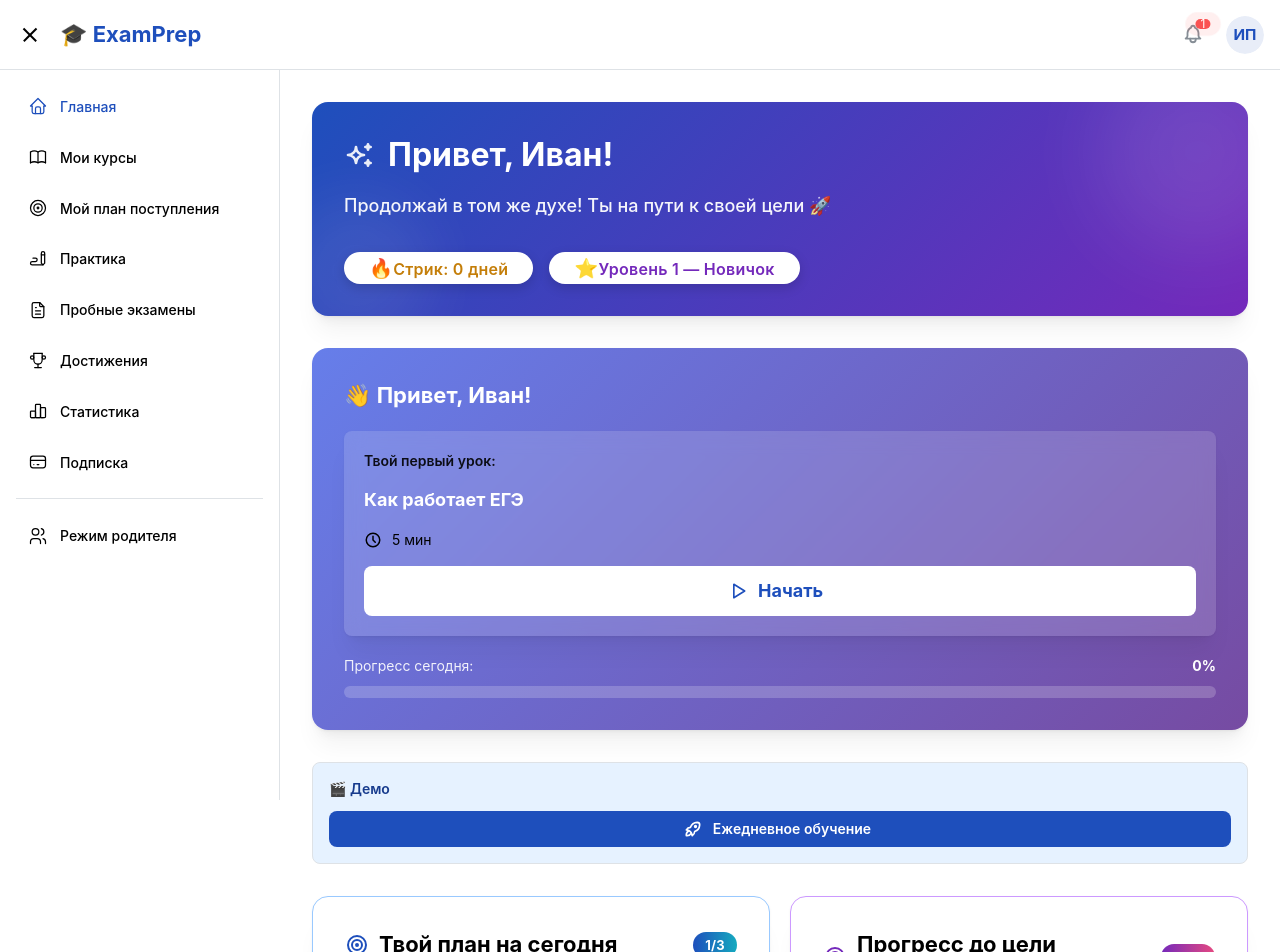
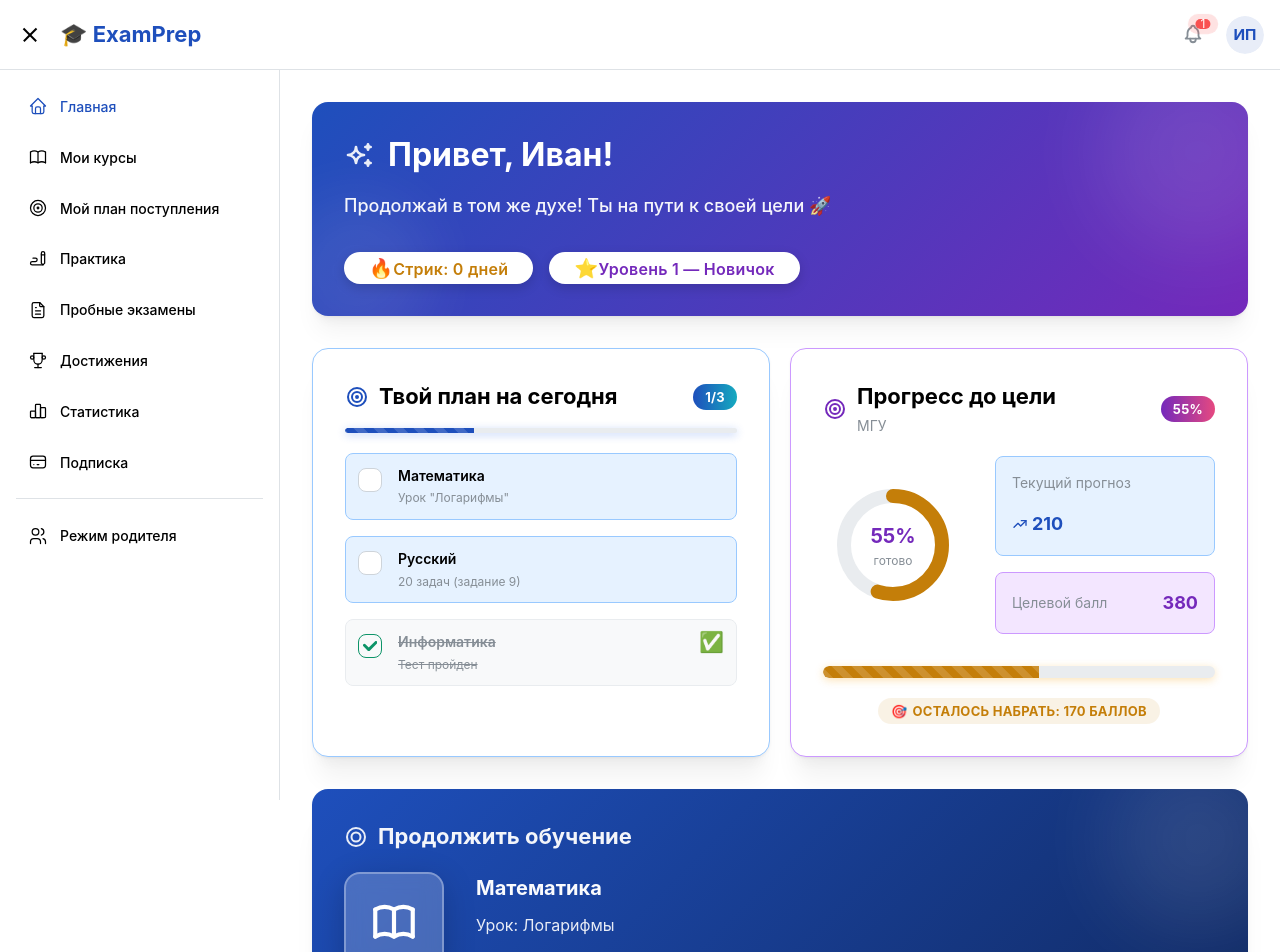
Before and after one commit to RichJsNomad/ExamPrep, a React (Vite) app: page /dashboard in a window 1280 px wide. Shown: the top 952 px of the page. Built offline with nearby package versions, Linux system fonts and the light colour scheme.

Commit message:
deleted 2 components from the dashboard

```diff
--- a/src/layouts/MainLayout.tsx
+++ b/src/layouts/MainLayout.tsx
@@ -39,9 +39,9 @@ export function MainLayout({ children }: MainLayoutProps) {
 
   const studentItems = [
     { icon: IconHome, label: 'Главная', href: '/dashboard', color: 'blue' },
-    { icon: IconBook, label: 'Мои курсы', href: '/courses', color: 'purple' },
+    { icon: IconBook, label: 'Мои курсы', href: '/lesson/first', color: 'purple' },
     { icon: IconTarget, label: 'Мой план поступления', href: '/roadmap', color: 'orange' },
-    { icon: IconWriting, label: 'Практика', href: '/practice', color: 'green' },
+    { icon: IconWriting, label: 'Практика', href: '/daily/practice', color: 'green' },
     { icon: IconFileText, label: 'Пробные экзамены', href: '/mock-exam/subjects', color: 'blue' },
     { icon: IconTrophy, label: 'Достижения', href: '/achievements', color: 'orange' },
     { icon: IconChartBar, label: 'Статистика', href: '/stats', color: 'purple' },
--- a/src/pages/StudentDashboard.tsx
+++ b/src/pages/StudentDashboard.tsx
@@ -1,9 +1,6 @@
-import { Container, SimpleGrid, Stack, Button, Paper, Text } from '@mantine/core'
-import { IconRocket } from '@tabler/icons-react'
+import { Container, SimpleGrid, Stack } from '@mantine/core'
 import { useNavigate } from 'react-router-dom'
 import { WelcomeSection } from '../components/dashboard/WelcomeSection'
-import { QuickStartCard } from '../components/dashboard/QuickStartCard'
-import { DailyPlanCard } from '../components/dashboard/DailyPlanCard'
 import { TodayPlanCard } from '../components/dashboard/TodayPlanCard'
 import { GoalProgressCard } from '../components/dashboard/GoalProgressCard'
 import { ContinueLearningCard } from '../components/dashboard/ContinueLearningCard'
@@ -40,34 +37,6 @@ export function StudentDashboard() {
     },
   ]
 
-  // Задачи для DailyPlanCard
-  const dailyTasks = [
-    {
-      id: '1',
-      title: 'Урок: Функции',
-      icon: '🎬',
-      duration: '12 мин',
-      completed: false,
-      route: '/daily/lesson',
-    },
-    {
-      id: '2',
-      title: 'Практика',
-      icon: '📝',
-      duration: '20 задач',
-      completed: false,
-      route: '/daily/practice',
-    },
-    {
-      id: '3',
-      title: 'Мини-тест',
-      icon: '✓',
-      duration: '5 вопросов',
-      completed: false,
-      route: '/daily/quiz',
-    },
-  ]
-
   const recentAchievements = [
     {
       id: '1',
@@ -85,9 +54,6 @@ export function StudentDashboard() {
     },
   ]
 
-  // Показываем QuickStartCard только для новых пользователей (streak === 0)
-  const showQuickStart = dailyData.streak === 0
-
   return (
     <Container size="xl" py="md">
       <Stack gap="xl">
@@ -99,41 +65,6 @@ export function StudentDashboard() {
           levelName="Новичок"
         />
 
-        {/* Быстрый старт для нового пользователя */}
-        {showQuickStart && (
-          <QuickStartCard
-            userName={userName}
-            lessonTitle="Как работает ЕГЭ"
-            lessonDuration={5}
-            todayProgress={0}
-          />
-        )}
-
-        {/* План на день (для постоянных пользователей) */}
-        {!showQuickStart && (
-          <DailyPlanCard
-            streak={dailyData.streak}
-            tasks={dailyTasks}
-            progress={dailyData.todayProgress}
-          />
-        )}
-
-        {/* DEMO: Кнопка для демонстрации */}
-        <Paper p="md" radius="md" withBorder bg="blue.0">
-          <Stack gap="sm">
-            <Text size="sm" fw={600} c="blue.7">
-              🎬 Демо
-            </Text>
-            <Button
-              leftSection={<IconRocket size={20} />}
-              onClick={() => navigate('/daily/lesson')}
-              color="blue"
-              fullWidth
-            >
-              Ежедневное обучение
-            </Button>
-          </Stack>
-        </Paper>
 
         {/* Сетка с карточками */}
         <SimpleGrid cols={{ base: 1, md: 2 }} spacing="lg">
```
